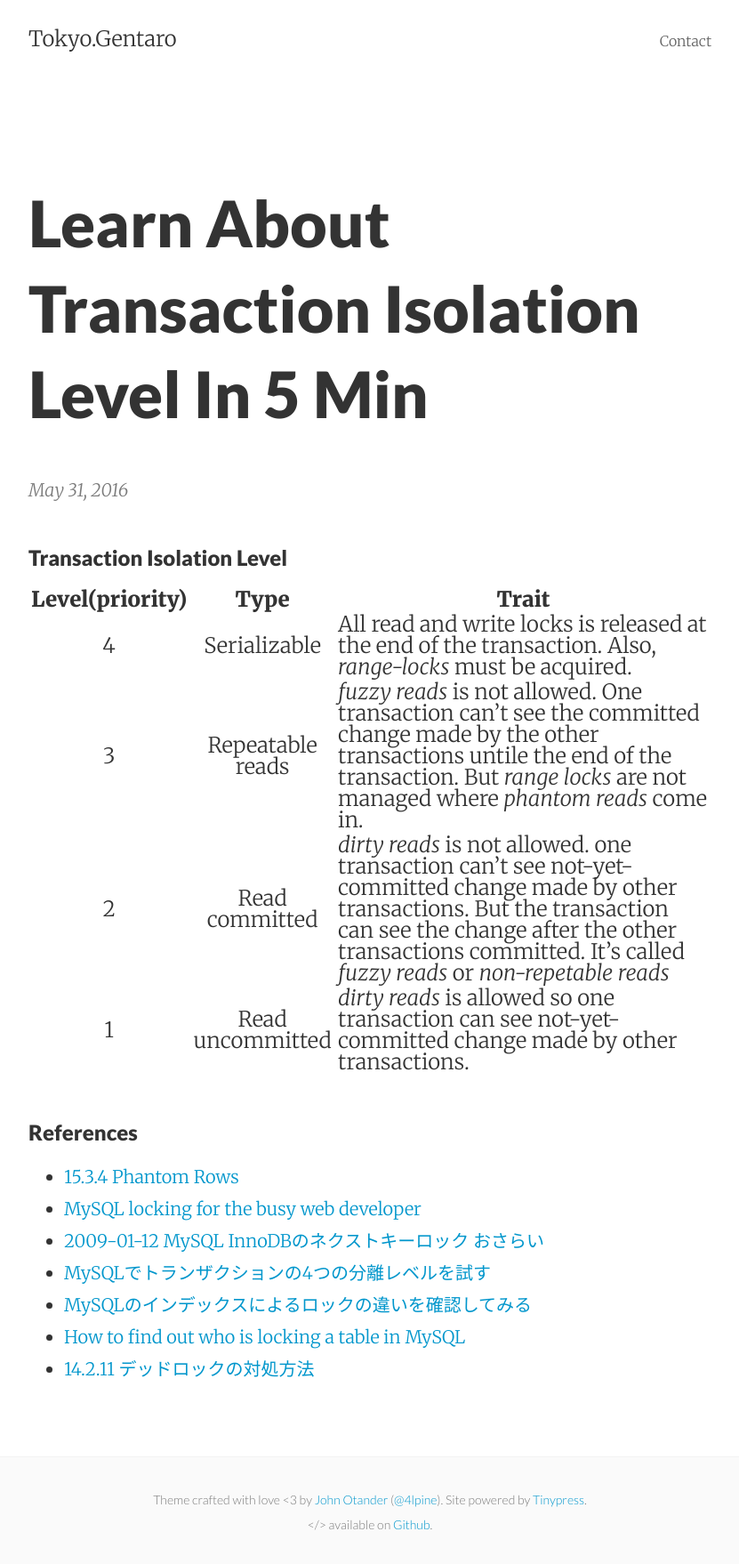
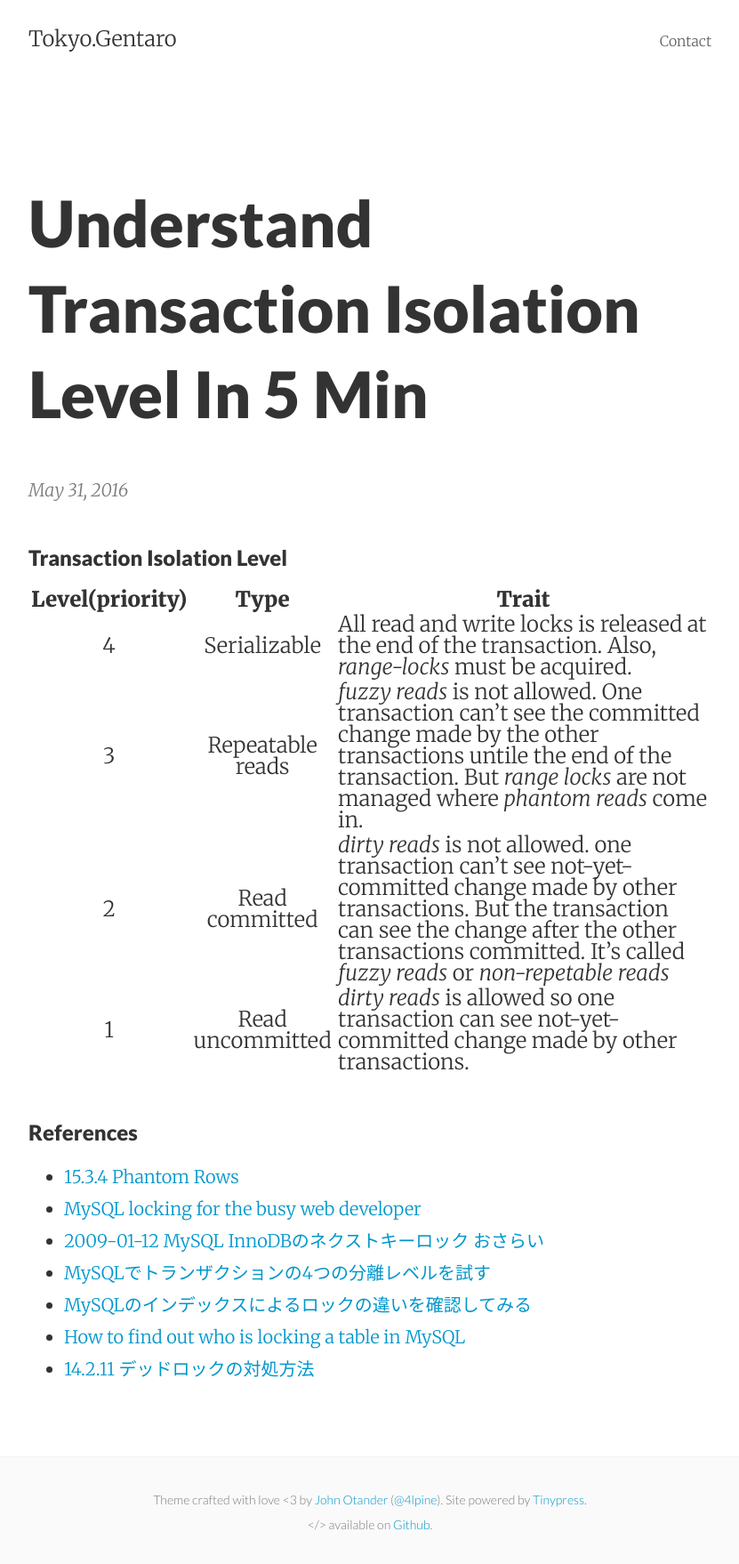
Before and after one commit to gentaro-sakamoto/gentaro-sakamoto.github.io, a Jekyll site: the page built from _posts/2016-05-31-learn-about-transaction-isolation-level-in-5-min.markdown, in a window 1280 px wide. Shown: the whole page at 89% size, without its empty margins (224-1055 px from the left). Built offline with Jekyll 4.4.1, drawn with Linux system fonts in a browser that asks for light colours.

Commit message:
Post update: Learn About Transaction Isolation Level In 5 Min

```diff
--- a/_posts/2016-05-31-learn-about-transaction-isolation-level-in-5-min.markdown
+++ b/_posts/2016-05-31-learn-about-transaction-isolation-level-in-5-min.markdown
@@ -1,6 +1,6 @@
 ---
 published: true
-title: Learn About Transaction Isolation Level In 5 Min
+title: Understand Transaction Isolation Level In 5 Min
 layout: post
 ---
 ### Transaction Isolation Level
```
